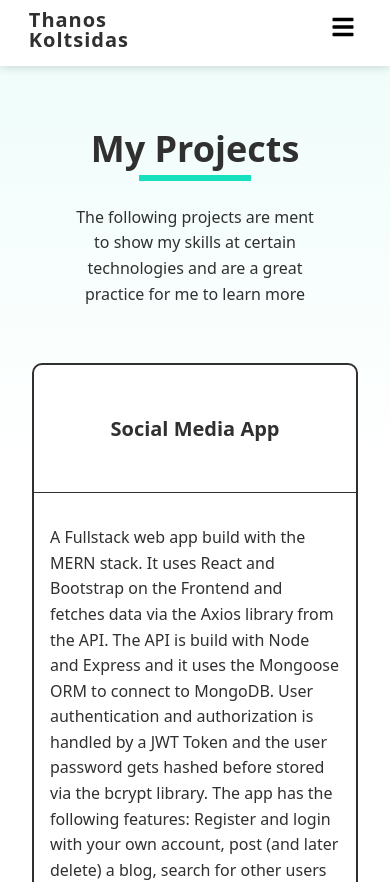
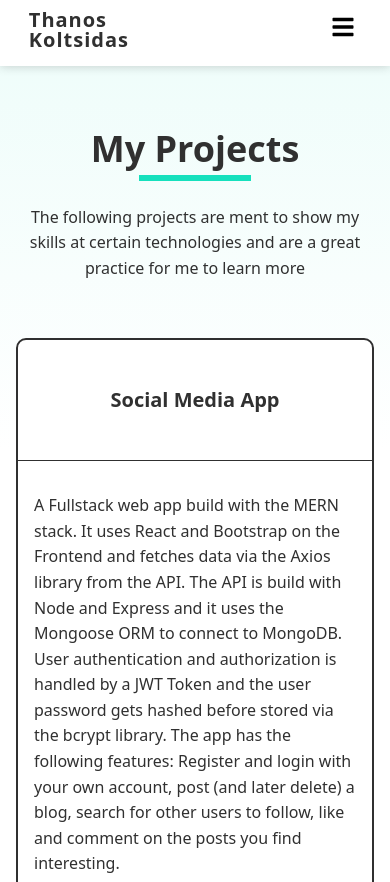
Before and after one commit to ThanosKolt/Portfolio, a React (Create React App) app: page /projects in a window 390 px wide. Shown: the top 882 px of the page. Built offline with nearby package versions, Linux system fonts and the light colour scheme.

Commit message:
margin fixed

```diff
--- a/src/index.css
+++ b/src/index.css
@@ -145,7 +145,7 @@ nav {
     background-color: var(--clr-bg);
   }
   section {
-    padding:5.7em 2em;
+    padding:5.7em 1em;
   }
   .bars {
     display: block;
@@ -250,7 +250,7 @@ nav {
   flex-direction: column;
   align-items: center;
   text-align: center;
-  margin: 2.5em;
+  margin: 2.5em 0.8em;
 }
 
 .single-project-container {
@@ -344,7 +344,7 @@ nav {
 }
 
 .contact-header {
-  margin: 2.5em;
+  margin: 2.5em 0;
 }
 
 .contact-sub {
```
